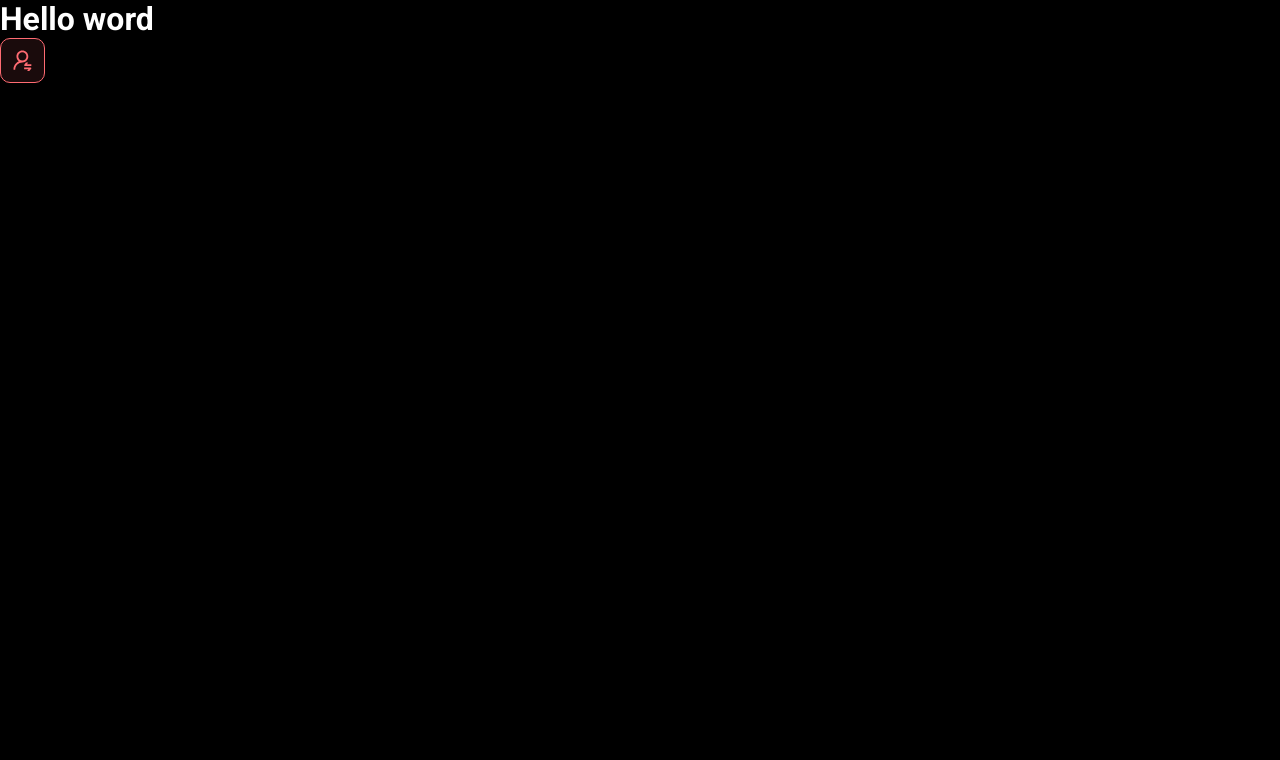
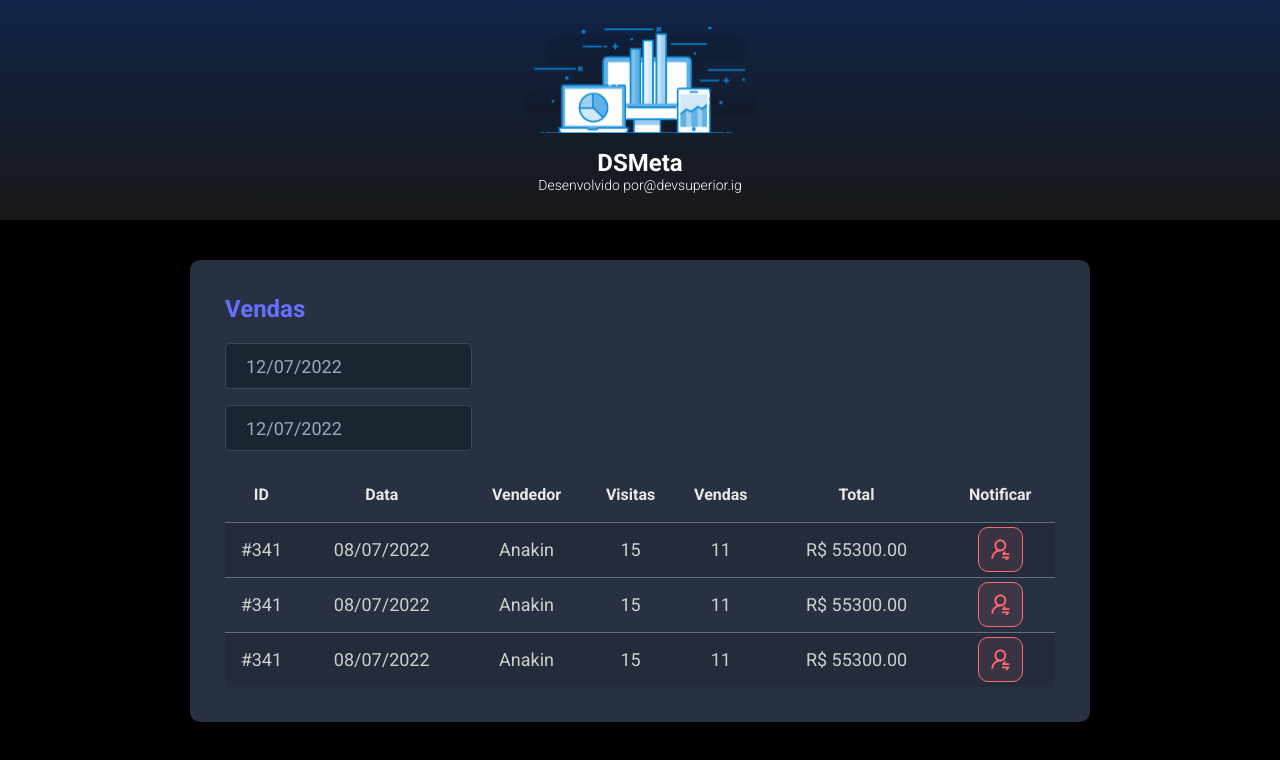
Before and after one commit to joaomarcos-exe/DSMETA, a React (Vite) app in the folder frontend/: page / in a window 1280 px wide. Shown: the top 760 px of the page. Built offline with nearby package versions, Linux system fonts and the light colour scheme.

Commit message:
Datepicker

```diff
--- a/frontend/package.json
+++ b/frontend/package.json
@@ -8,7 +8,9 @@
     "preview": "vite preview"
   },
   "dependencies": {
+    "@types/react-datepicker": "4.4.2",
     "react": "^18.0.0",
+    "react-datepicker": "4.8.0",
     "react-dom": "^18.0.0"
   },
   "devDependencies": {
--- a/frontend/src/App.tsx
+++ b/frontend/src/App.tsx
@@ -1,10 +1,19 @@
+import Header from "./components/Header"
 import NotificationButton from "./components/NotificationButton"
+import SalesCard from "./components/SalesCard"
+import './index.css'
 
 function App() {
   return(
     <>
-      <h1>Hello word</h1>
-      <NotificationButton />
+      <Header />
+      <main>
+        <section id="sales">
+          <div className="dsmeta-container">
+            <SalesCard />
+          </div>
+        </section>
+      </main>
     </>
   )
 }
--- /dev/null
+++ b/frontend/src/components/Header/index.tsx
@@ -0,0 +1,18 @@
+import './styles.css'
+import logo from '../../assets/img/logo.svg'
+function Header() {
+  return(
+    <header>
+        <div className="dsmeta-logo-container">
+            <img src={logo} alt="DSMeta" />
+            <h1>DSMeta</h1>
+            <p>
+              Desenvolvido por
+              <a href="https://www.instagram.com/devsuperior.ig">@devsuperior.ig</a>
+            </p>
+        </div>
+    </header>
+  )
+}
+
+export default Header
--- /dev/null
+++ b/frontend/src/components/Header/styles.css
@@ -0,0 +1,26 @@
+header {
+    background: linear-gradient(180deg, #102347 0%, #181818 100%);
+    height: 220px;
+    display: flex;
+    align-items: center;
+    justify-content: center;
+  }
+.dsmeta-logo-container {
+    display: flex;
+    flex-direction: column;
+    align-items: center;
+}
+
+.dsmeta-logo-container img {
+    width: 235px;
+}
+
+.dsmeta-logo-container h1 {
+    margin-top: 15px;
+    font-size: 24px;
+}
+
+.dsmeta-logo-container p {
+    font-size: 14px;
+    font-weight: 300;
+}
--- /dev/null
+++ b/frontend/src/components/SalesCard/index.tsx
@@ -0,0 +1,88 @@
+import NotificationButton from "../NotificationButton";
+import DatePicker from "react-datepicker";
+import "react-datepicker/dist/react-datepicker.css";
+import "./styles.css";
+function SalesCard() {
+  return (
+    <div className="dsmeta-card">
+      <h2 className="dsmeta-sales-title">Vendas</h2>
+      <div>
+        <div className="dsmeta-form-control-container">
+          <DatePicker
+            selected={new Date()}
+            onChange={(date: Date) => {}}
+            className="dsmeta-form-control"
+            dateFormat="dd/MM/yyyy"
+          />
+        </div>
+        <div className="dsmeta-form-control-container">
+          <DatePicker
+            selected={new Date()}
+            onChange={(date: Date) => {}}
+            className="dsmeta-form-control"
+            dateFormat="dd/MM/yyyy"
+          />
+        </div>
+      </div>
+
+      <div>
+        <table className="dsmeta-sales-table">
+          <thead>
+            <tr>
+              <th className="show992">ID</th>
+              <th className="show576">Data</th>
+              <th>Vendedor</th>
+              <th className="show992">Visitas</th>
+              <th className="show992">Vendas</th>
+              <th>Total</th>
+              <th>Notificar</th>
+            </tr>
+          </thead>
+          <tbody>
+            <tr>
+              <td className="show992">#341</td>
+              <td className="show576">08/07/2022</td>
+              <td>Anakin</td>
+              <td className="show992">15</td>
+              <td className="show992">11</td>
+              <td>R$ 55300.00</td>
+              <td>
+                <div className="dsmeta-red-btn-container">
+                  <NotificationButton />
+                </div>
+              </td>
+            </tr>
+            <tr>
+              <td className="show992">#341</td>
+              <td className="show576">08/07/2022</td>
+              <td>Anakin</td>
+              <td className="show992">15</td>
+              <td className="show992">11</td>
+              <td>R$ 55300.00</td>
+              <td>
+                <div className="dsmeta-red-btn-container">
+                  <NotificationButton />
+                </div>
+              </td>
+            </tr>
+            <tr>
+              <td className="show992">#341</td>
+              <td className="show576">08/07/2022</td>
+              <td>Anakin</td>
+              <td className="show992">15</td>
+              <td className="show992">11</td>
+              <td>R$ 55300.00</td>
+              <td>
+                <div className="dsmeta-red-btn-container">
+                  <NotificationButton />
+                </div>
+              </td>
+            </tr>
+          </tbody>
+        </table>
+      </div>
+    </div>
+  );
+}
+
+export default SalesCard;
--- /dev/null
+++ b/frontend/src/components/SalesCard/styles.css
@@ -0,0 +1,99 @@
+.dsmeta-card {
+    background-color: #283142;
+    border-radius: 10px;
+    padding: 30px 10px;
+  }
+
+
+  .dsmeta-sales-title {
+    color: #676fff;
+    font-size: 24px;
+    margin-bottom: 20px;
+  }
+
+  .dsmeta-form-control-container {
+    margin-bottom: 16px;
+    max-width: 300px;
+  }
+
+  .dsmeta-form-control {
+    width: 100%;
+    height: 46px;
+    background-color: #1b2531;
+    border: 1px solid #384459;
+    border-radius: 5px;
+    color: #9aaabe;
+    padding: 0 20px;
+    font-size: 18px;
+  }
+
+  .dsmeta-sales-table {
+    width: 100%;
+    border-spacing: 0;
+    border-collapse: collapse;
+  }
+
+  .dsmeta-sales-table thead {
+    height: 55px;
+    font-size: 16px;
+    color: #e9e9e9;
+    font-weight: 700;
+  }
+
+  .dsmeta-sales-table tbody {
+    font-size: 14px;
+    font-weight: 400;
+    color: #cfcfcf;
+    text-align: center;
+  }
+
+  .dsmeta-sales-table tbody tr {
+    height: 74px;
+    border-top: 1px solid #5f6e82;
+  }
+
+  .dsmeta-sales-table tbody tr:hover > td {
+    background-color: #384459;
+  }
+
+  .dsmeta-sales-table tbody tr:nth-child(odd) {
+    background-color: #242c3b;
+  }
+
+  .dsmeta-red-btn-container {
+      display: flex;
+      justify-content: center;
+  }
+
+
+  .show576 {
+      display: none;
+  }
+
+  .show992 {
+      display: none;
+  }
+
+  @media (min-width: 576px) {
+      .show576 {
+          display: table-cell;
+      }
+
+      .dsmeta-card {
+          padding: 35px;
+      }
+
+      .dsmeta-sales-table tbody tr {
+          height: 55px;
+      }
+
+      .dsmeta-sales-table tbody {
+          font-size: 18px;
+      }
+  }
+
+  @media (min-width: 992px) {
+      .show992 {
+          display: table-cell;
+      }
+  }
--- a/frontend/src/index.css
+++ b/frontend/src/index.css
@@ -19,3 +19,13 @@
   color: unset;
   text-decoration: none;
 }
+
+.dsmeta-container {
+  width: 100%;
+  max-width: 900px;
+  margin: 0 auto;
+}
+
+#sales {
+  padding: 40px 10px;
+}
```
Also changed, not shown: frontend/src/assets/img/logo.svg (added), 1 other file (tests, documents, lock files or other folders).
